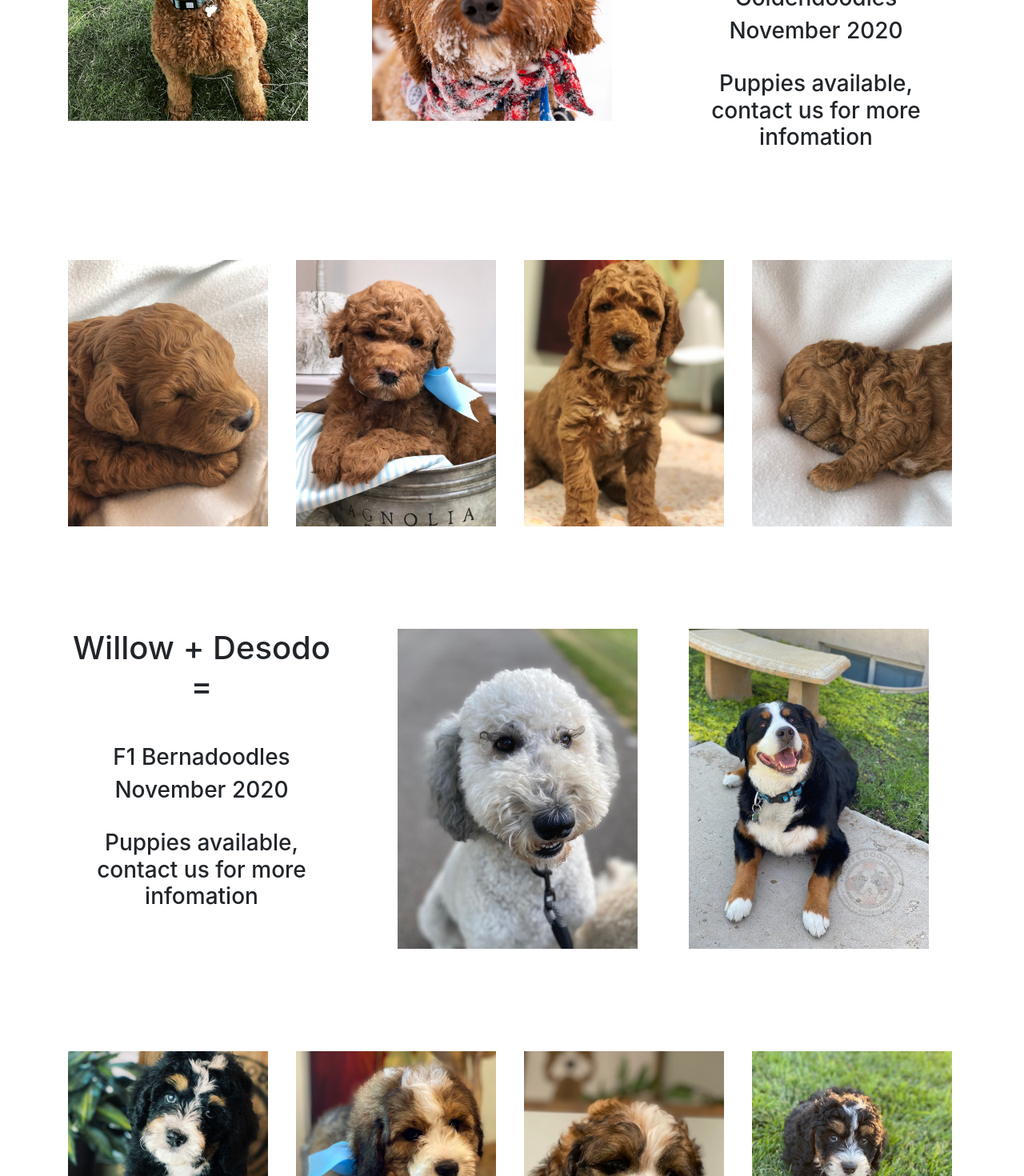
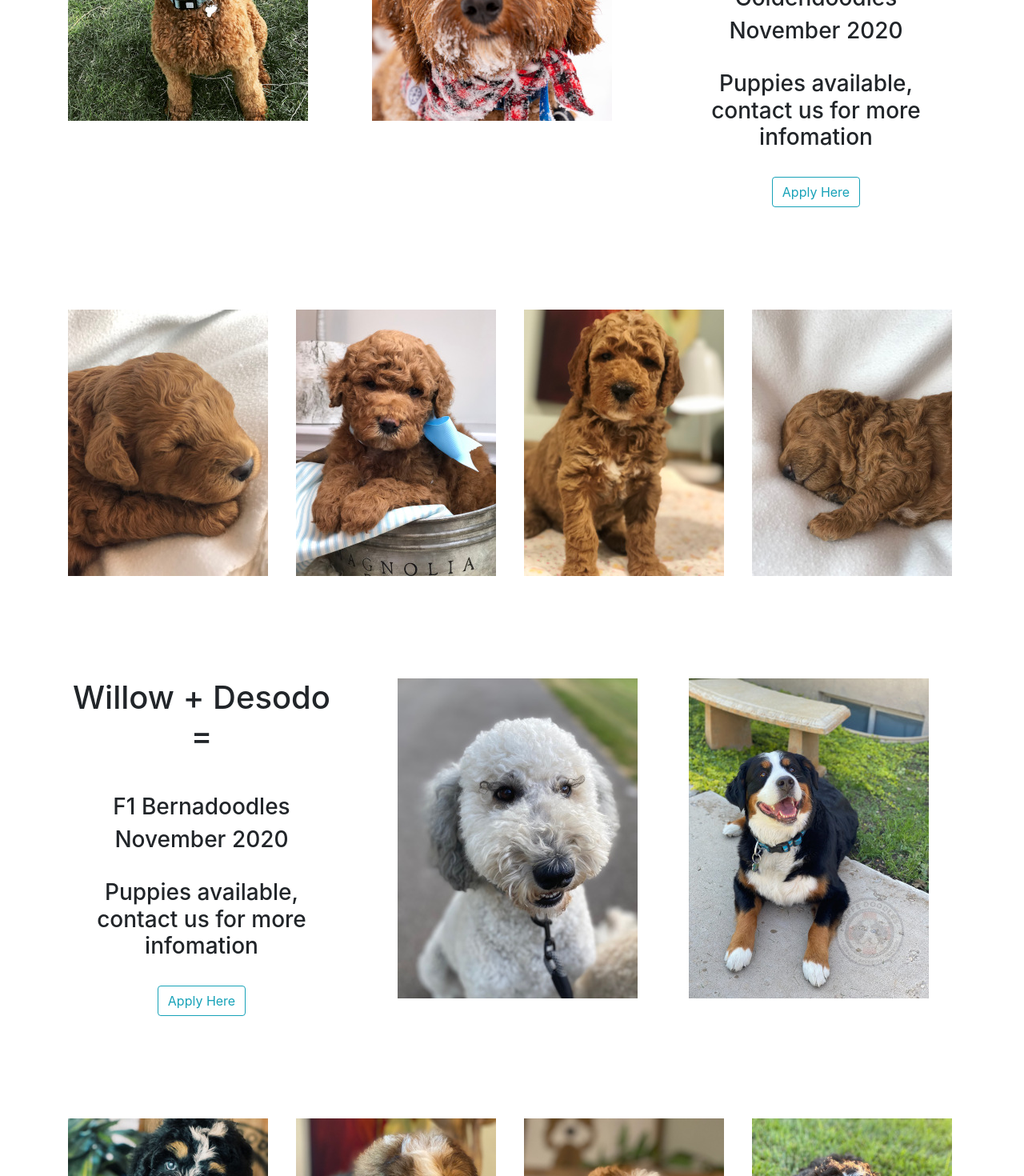
Before and after one commit to benklinton/Soffe-Doodles, a React (Create React App) app: page /avaliable-puppies in a window 1280 px wide. Shown: the part 735-2205 px from the top of the page at 80% size. Built offline with nearby package versions, Linux system fonts and the light colour scheme.

Commit message:
added buttons to avaibale puppies page

```diff
--- a/src/components/available puppies/index.js
+++ b/src/components/available puppies/index.js
@@ -48,6 +48,8 @@ function LitterInfo() {
                     <h3 style={{ marginTop: '2rem' }}>
                         Puppies available, contact us for more infomation
                </h3>
+               <br></br>
+               <Button variant="outline-info" href="/application">Apply Here</Button>
                 </Col>
             </Row>
             <Row>
@@ -78,6 +80,8 @@ function LitterInfo() {
                     <h3 style={{ marginTop: '2rem' }}>
                         Puppies available, contact us for more infomation
                </h3>
+               <br></br>
+               <Button variant="outline-info" href="/application">Apply Here</Button>
                 </Col>
                 <Col id='non-margin'>
                     <img src={Willow} id='dog-img' alt="pics of puppies"></img>
```
